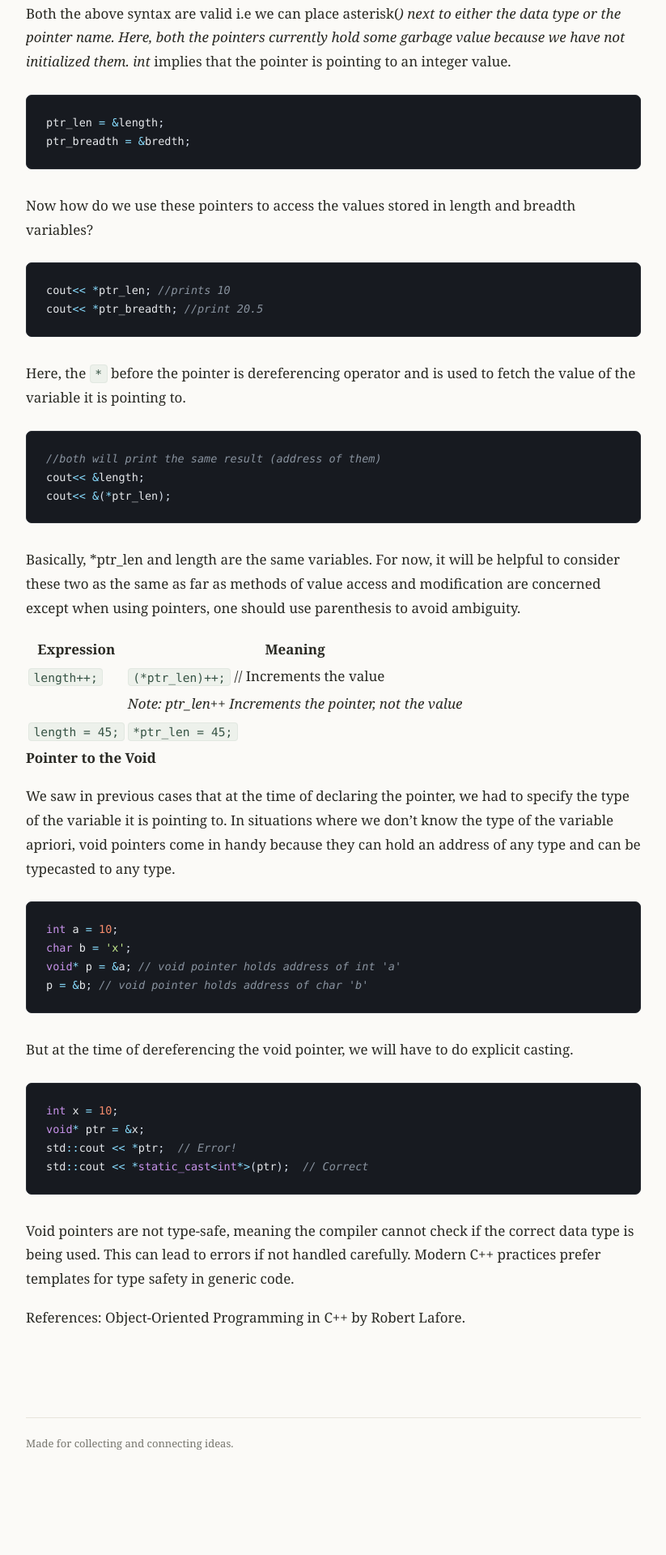
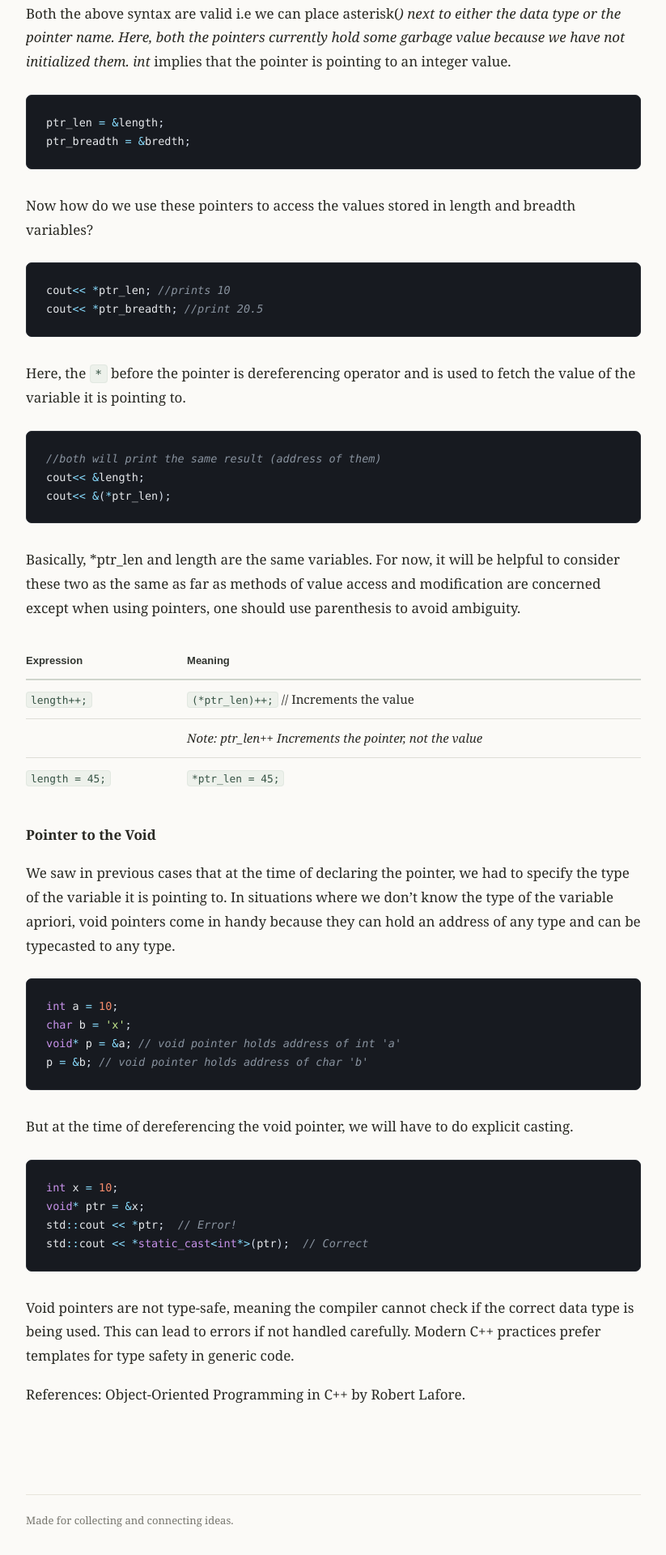
Before and after one commit to monirafatma/monirafatma.github.io, a Jekyll site: the page built from notes/programming/pointers.md, in a window 1280 px wide. Shown: the part 904-2824 px from the top of the page at 81% size, without its empty margins (228-1051 px from the left). Built offline with Jekyll 4.4.1, drawn with Linux system fonts in a browser that asks for light colours; before the commit the page ends 2729 px from its top, so only the background shows below that.

Commit message:
Improve readability and spacing of note tables

```diff
--- a/assets/css/style.css
+++ b/assets/css/style.css
@@ -162,6 +162,51 @@ a {
   font: inherit;
 }
 
+/* Tables: clear column structure, comfortable spacing and subtle separators. */
+.content table {
+  width: 100%;
+  margin: 28px 0 32px;
+  border-collapse: collapse;
+  border-spacing: 0;
+  font-size: 15px;
+  line-height: 1.55;
+}
+
+.content th,
+.content td {
+  padding: 12px 16px;
+  text-align: left;
+  vertical-align: top;
+  border-bottom: 1px solid #deded7;
+}
+
+.content th {
+  color: #30342f;
+  font-family: Arial, sans-serif;
+  font-size: 13px;
+  font-weight: 700;
+  border-bottom: 2px solid #cfd5cc;
+}
+
+.content td:first-child,
+.content th:first-child {
+  padding-left: 0;
+}
+
+.content td:last-child,
+.content th:last-child {
+  padding-right: 0;
+}
+
+.content tr:last-child td {
+  border-bottom: 0;
+}
+
+.content td code,
+.content th code {
+  white-space: nowrap;
+}
+
 /* Rouge syntax colours (used by GitHub Pages' built-in highlighter). */
 .highlight .c,
 .highlight .c1,
@@ -243,4 +288,18 @@ a {
     padding: 18px;
     font-size: 12.5px;
   }
+
+  .content table {
+    display: block;
+    overflow-x: auto;
+    font-size: 14px;
+    white-space: normal;
+    -webkit-overflow-scrolling: touch;
+  }
+
+  .content th,
+  .content td {
+    min-width: 150px;
+    padding: 10px 12px;
+  }
 }
```
